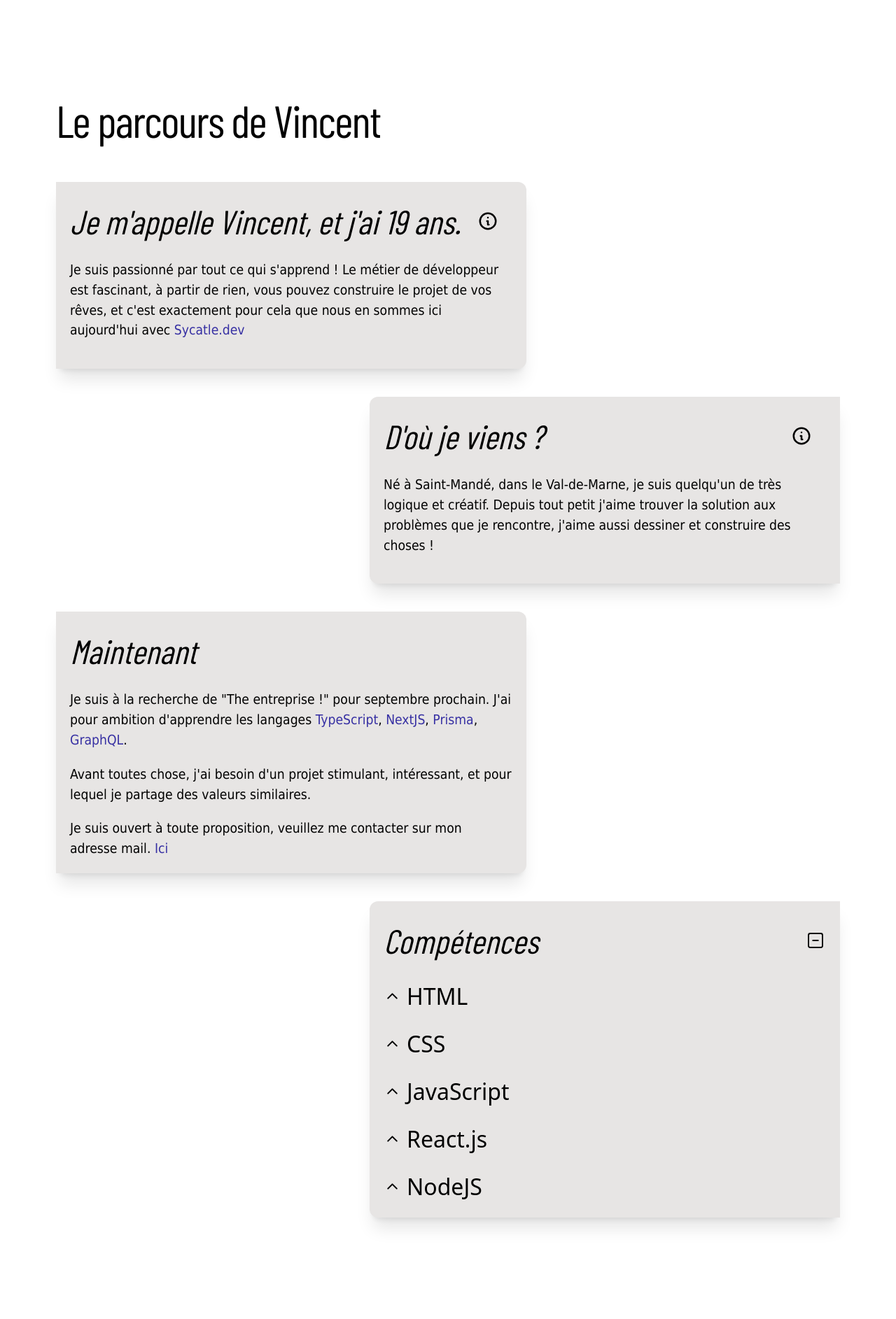
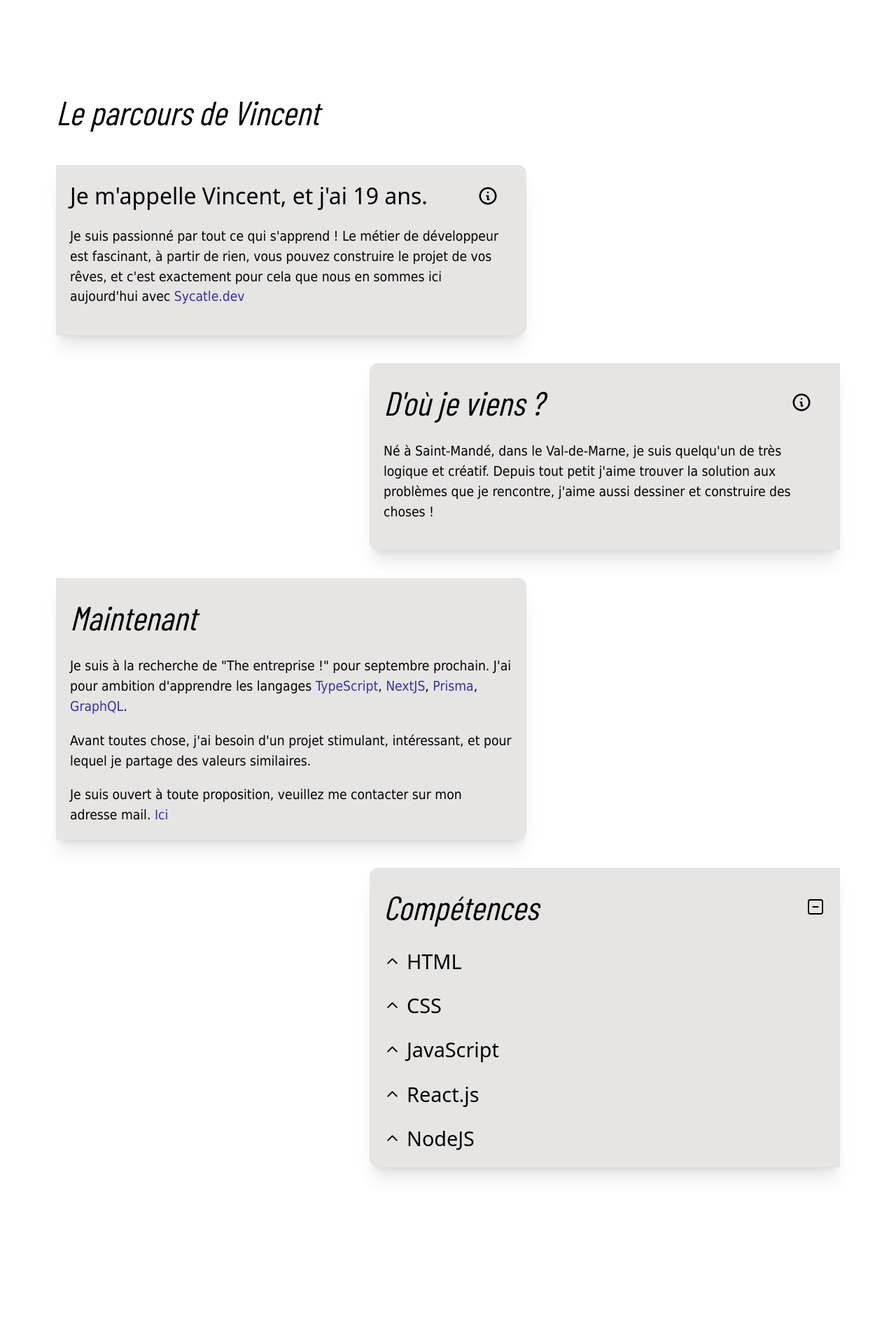
Before and after one commit to Azonesbz/vincentavez, a React (Vite) app in the folder client/: page / in a window 1280 px wide. Shown: the part 1100-2985 px from the top of the page at 70% size. Built offline with nearby package versions, Linux system fonts and the light colour scheme; no server answers; a web font is replaced by a local one.

Commit message:
fixed beacon for seo

```diff
--- a/client/src/components/career/Career.jsx
+++ b/client/src/components/career/Career.jsx
@@ -43,10 +43,10 @@ export default function Career() {
     return (
         <>
             <section className="container min-h-screen mt-10 flex-grow w-full relative z-1 py-24" id="parcours">
-                <h1 className="font-light relative z-0">Le parcours de Vincent</h1>
+                <h2 className="relative z-0">Le parcours de Vincent</h2>
                 <div className="bg-stone-200 w-[90%] sm:w-[60%] mt-10 p-5 rounded-r-xl shadow-xl mr-auto relative z-2">
                     <div className="flex justify-between items-center">
-                        <h2>Je m'appelle Vincent, et j'ai 19 ans.</h2>
+                        <h3>Je m'appelle Vincent, et j'ai 19 ans.</h3>
 
                         <div className="info">
                             <div className='flex mr-5 space-x-2 items-center'>
@@ -112,7 +112,7 @@ export default function Career() {
                                 <svg className={`duration-500 ${htmlCompetence ? "" : "rotate-180"}`} width="25" height="25" fill="none" stroke="currentColor" strokeLinecap="round" strokeLinejoin="round" strokeWidth="2" viewBox="0 0 24 24" xmlns="http://www.w3.org/2000/svg">
                                     <path d="m6 9 6 6 6-6"></path>
                                 </svg>
-                                <h3 className="cursor-pointer">HTML</h3>
+                                <h4 className="cursor-pointer">HTML</h4>
                             </div>
                             <div className="border-l-[1px] border-stone-400 pl-2 ml-3 overflow-hidden">
                                 <div
@@ -130,7 +130,7 @@ export default function Career() {
                                 <svg className={`duration-500 ${cssCompetence ? "" : "rotate-180"}`} width="25" height="25" fill="none" stroke="currentColor" strokeLinecap="round" strokeLinejoin="round" strokeWidth="2" viewBox="0 0 24 24" xmlns="http://www.w3.org/2000/svg">
                                     <path d="m6 9 6 6 6-6"></path>
                                 </svg>
-                                <h3 className="cursor-pointer">CSS</h3>
+                                <h4 className="cursor-pointer">CSS</h4>
                             </div>
                             <div className="border-l-[1px] border-stone-400 pl-2 ml-3 overflow-hidden">
                                 <div
@@ -152,7 +152,7 @@ export default function Career() {
                                 <svg className={`duration-500 ${jsCompetence ? "" : "rotate-180"}`} width="25" height="25" fill="none" stroke="currentColor" strokeLinecap="round" strokeLinejoin="round" strokeWidth="2" viewBox="0 0 24 24" xmlns="http://www.w3.org/2000/svg">
                                     <path d="m6 9 6 6 6-6"></path>
                                 </svg>
-                                <h3 className="cursor-pointer">JavaScript</h3>
+                                <h4 className="cursor-pointer">JavaScript</h4>
                             </div>
                             <div className="border-l-[1px] border-stone-400 pl-2 ml-3 overflow-hidden">
                                 <div
@@ -173,7 +173,7 @@ export default function Career() {
                                 <svg className={`duration-500 ${reactCompetence ? "" : "rotate-180"}`} width="25" height="25" fill="none" stroke="currentColor" strokeLinecap="round" strokeLinejoin="round" strokeWidth="2" viewBox="0 0 24 24" xmlns="http://www.w3.org/2000/svg">
                                     <path d="m6 9 6 6 6-6"></path>
                                 </svg>
-                                <h3 className="cursor-pointer">React.js</h3>
+                                <h4 className="cursor-pointer">React.js</h4>
                             </div>
                             <div className="border-l-[1px] border-stone-400 pl-2 ml-3 overflow-hidden">
                                 <div
@@ -196,7 +196,7 @@ export default function Career() {
                                 <svg className={`duration-500 ${nodejsCompetence ? "" : "rotate-180"}`} width="25" height="25" fill="none" stroke="currentColor" strokeLinecap="round" strokeLinejoin="round" strokeWidth="2" viewBox="0 0 24 24" xmlns="http://www.w3.org/2000/svg">
                                     <path d="m6 9 6 6 6-6"></path>
                                 </svg>
-                                <h3 className="cursor-pointer">NodeJS</h3>
+                                <h4 className="cursor-pointer">NodeJS</h4>
                             </div>
                             <div className="border-l-[1px] border-stone-400 pl-2 ml-3 overflow-hidden">
                                 <div
```
